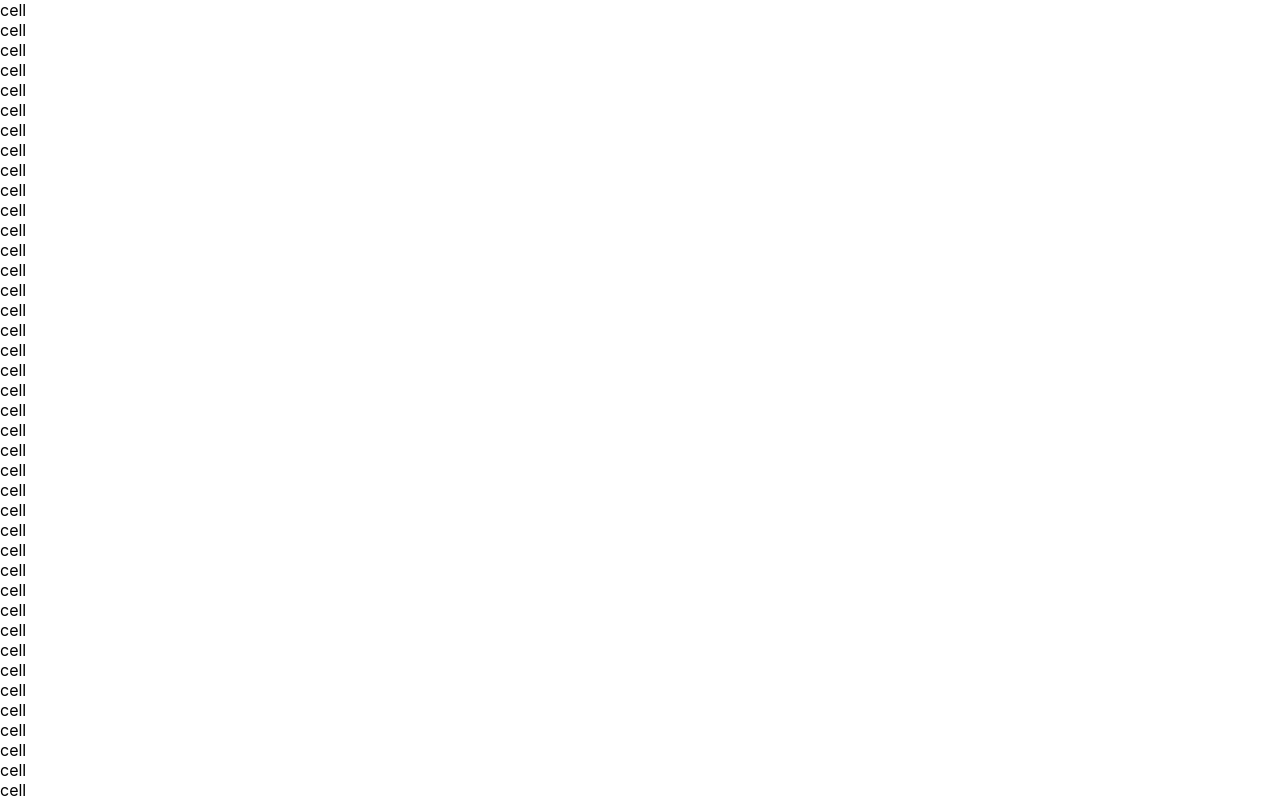
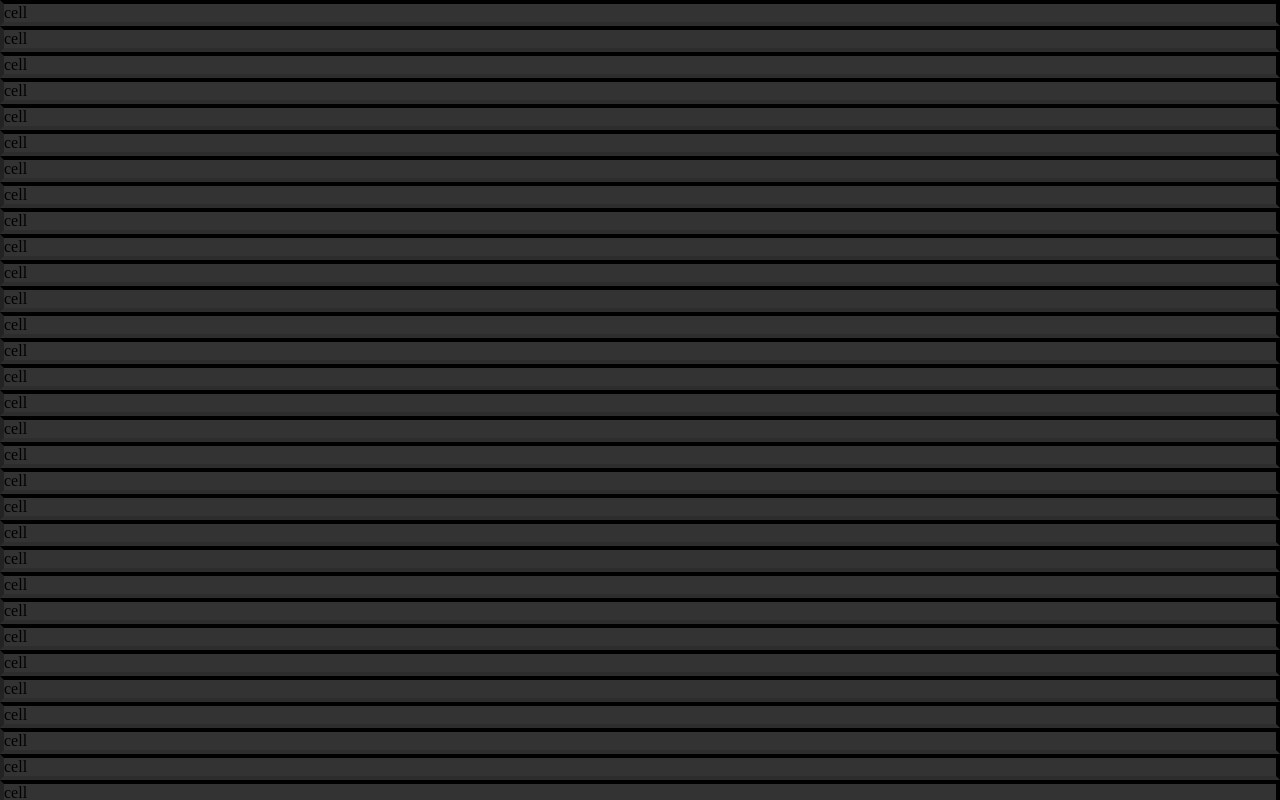
Before and after one commit to ibejarano/react-tetris, a React (Create React App) app: page / in a window 1280 px wide. Shown: the top 800 px of the page. Built offline with nearby package versions, Linux system fonts and the light colour scheme.

Commit message:
Added styles components and first setup

```diff
--- a/src/components/Cell.js
+++ b/src/components/Cell.js
@@ -1,7 +1,9 @@
 import React from 'react';
+import { StyledCell } from './styles/StyledCell';
+import { TETROMINOS } from '../tetrominos';
 
 const Cell = ({ type }) => (
-    <div>cell</div>
+    <StyledCell type={type} color={TETROMINOS[type].color } >cell</StyledCell>
 )
 
 export default Cell;
--- /dev/null
+++ b/src/components/styles/StyledCell.js
@@ -0,0 +1,11 @@
+import styled from 'styled-components';
+
+export const StyledCell = styled.div`
+    width: auto;
+    background: rgba(${props => props.color}, 0.8);
+    border: ${props => (props.tpye === 0 ? '0px solid': '4px solid')};
+    border-bottom-color: rgba(${props => props.color}, 0.1);
+    border-right-color: rgba(${props => props.color}, 1);
+    border-top-color: rgba(${props => props.color}, 1);
+    border-left-color: rgba(${props => props.color}, 0.3);
+`
--- a/src/index.css
+++ b/src/index.css
@@ -1,13 +1,8 @@
 body {
   margin: 0;
-  font-family: -apple-system, BlinkMacSystemFont, "Segoe UI", "Roboto", "Oxygen",
-    "Ubuntu", "Cantarell", "Fira Sans", "Droid Sans", "Helvetica Neue",
-    sans-serif;
-  -webkit-font-smoothing: antialiased;
-  -moz-osx-font-smoothing: grayscale;
 }
 
-code {
-  font-family: source-code-pro, Menlo, Monaco, Consolas, "Courier New",
-    monospace;
+@font-face {
+  font-family: 'Pixel';
+  src: url('font/Pixel-LCD-7.woff') format('woff');
 }
```
